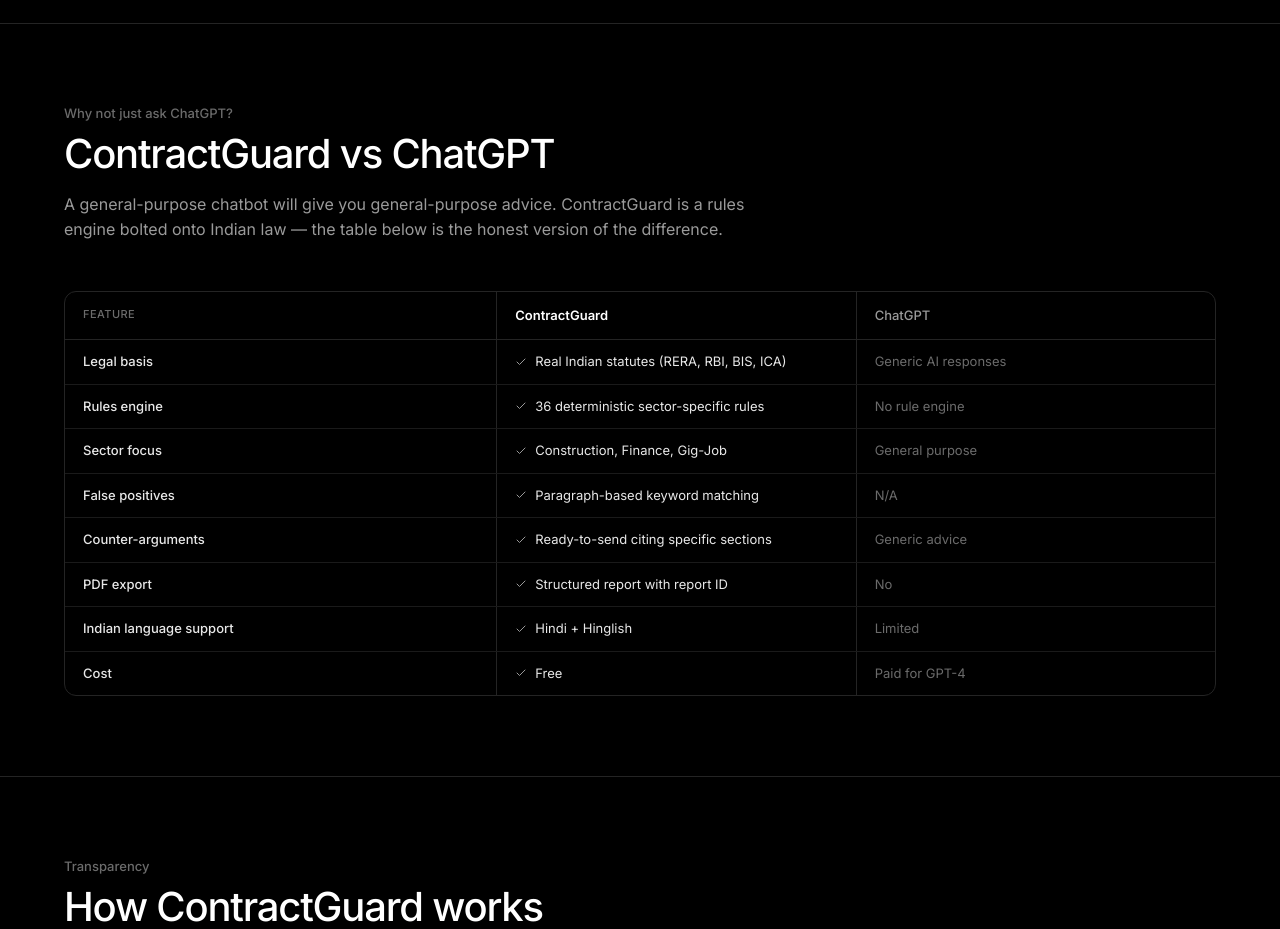
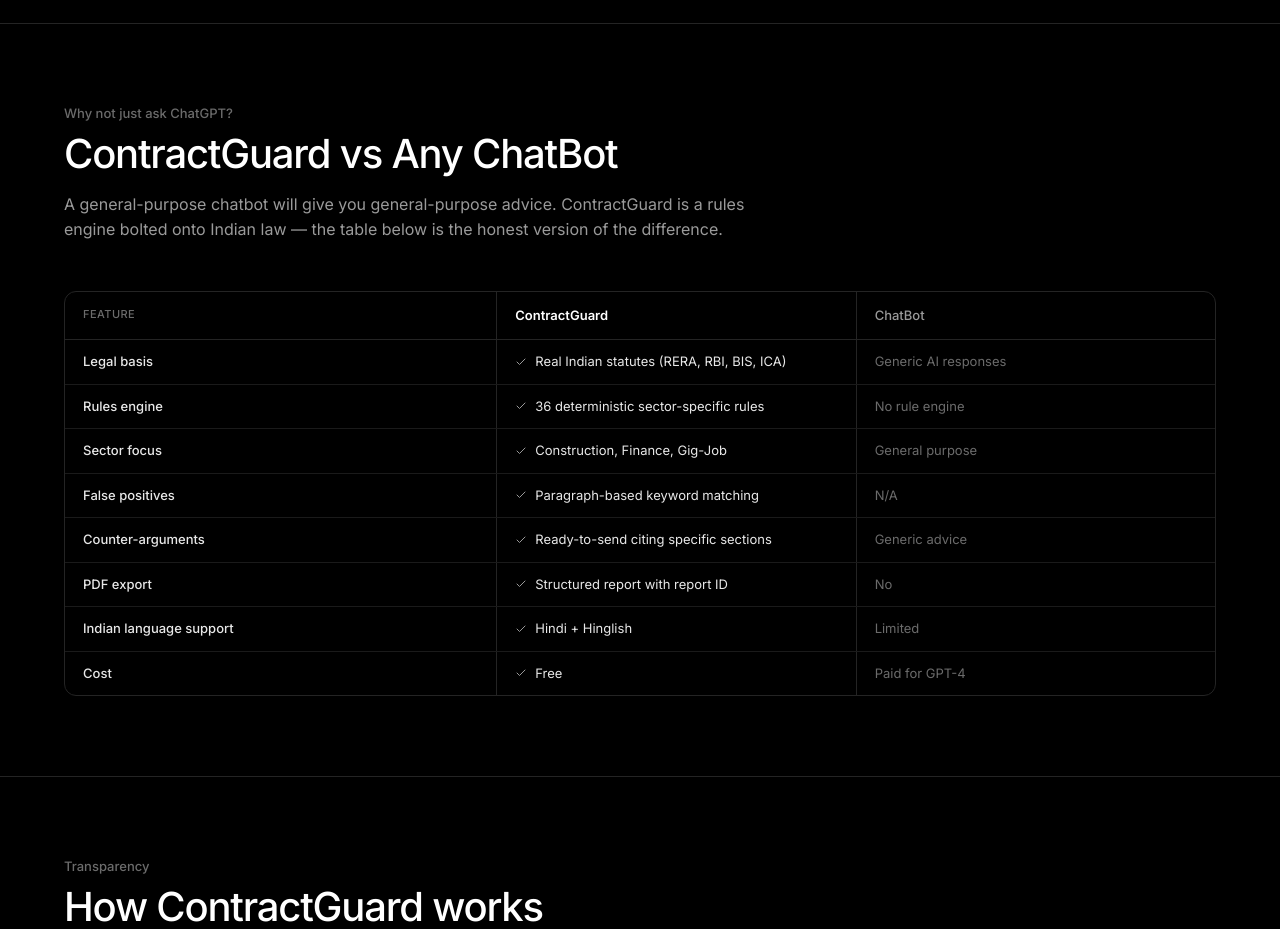
Before and after one commit to VIHAR2212/contractguard, a Next.js app: page / in a window 1280 px wide. Shown: the part 2300-3229 px from the top of the page. Built offline with nearby package versions, Linux system fonts and the light colour scheme.

Commit message:
Update 'ChatGPT' references to 'ChatBot'

```diff
--- a/src/app/page.tsx
+++ b/src/app/page.tsx
@@ -1415,7 +1415,7 @@ export default function Home() {
                 marginBottom: 16,
               }}
             >
-              ContractGuard vs ChatGPT
+              ContractGuard vs Any ChatBot
             </h2>
             <p
               style={{
@@ -1480,7 +1480,7 @@ export default function Home() {
                   borderLeft: "1px solid #242424",
                 }}
               >
-                ChatGPT
+                ChatBot
               </div>
             </div>
 
```
